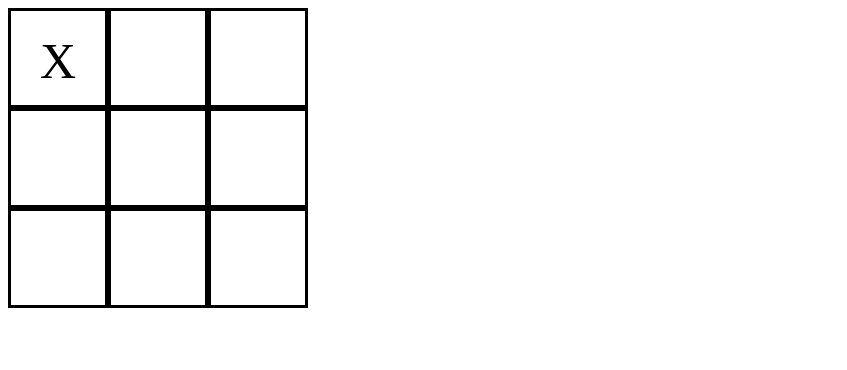
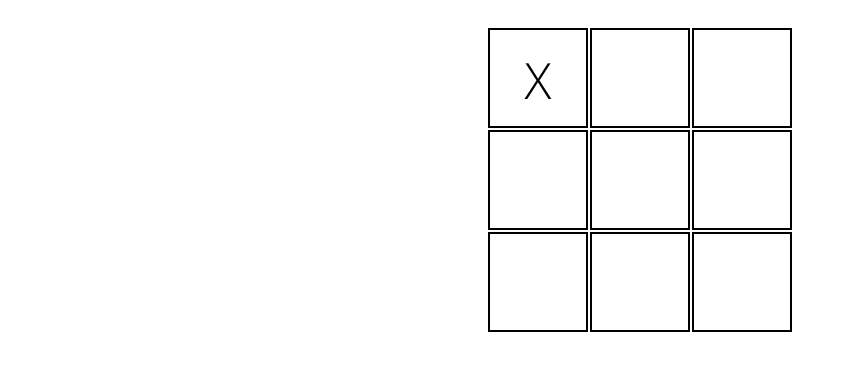
Before and after one commit to ladyinredtr/XOX, a plain HTML site: page index.html in a window 1280 px wide. Shown: the whole page, without its empty margins (0-847 px from the left). Drawn offline with Linux system fonts and the light colour scheme.

Commit message:
Add files via upload

```diff
--- a/style.css
+++ b/style.css
@@ -1,11 +1,22 @@
+@font-face {
+    font-family: "Open Sans";
+    src: url(OpenSans-Light.ttf);
+}
+
 .container{
     display: grid;
-    grid-template-columns: repeat(3, 100px);
+    grid-template-columns:repeat(3, 100px);
     grid-template-rows: repeat(3, 100px);
+    gap: 2px;
+    font-family:"Open Sans";
+    justify-content: center;
+    padding-top: 20px;
+
+
 }
 
 .square{
-    border: solid black;
+    border: 2px solid black;
     font-size: 50px;
     line-height: 100px;
     text-align: center;
```
Also changed, not shown: index.html (+2 -0 lines), OpenSans-Light.ttf (added).
